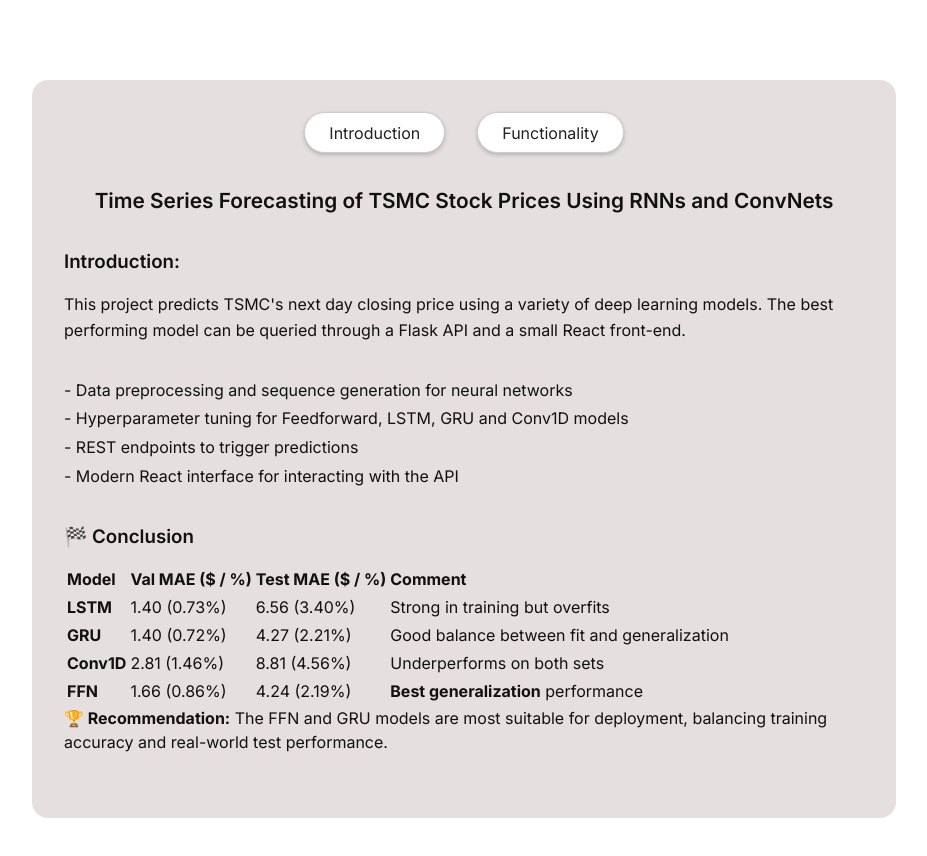
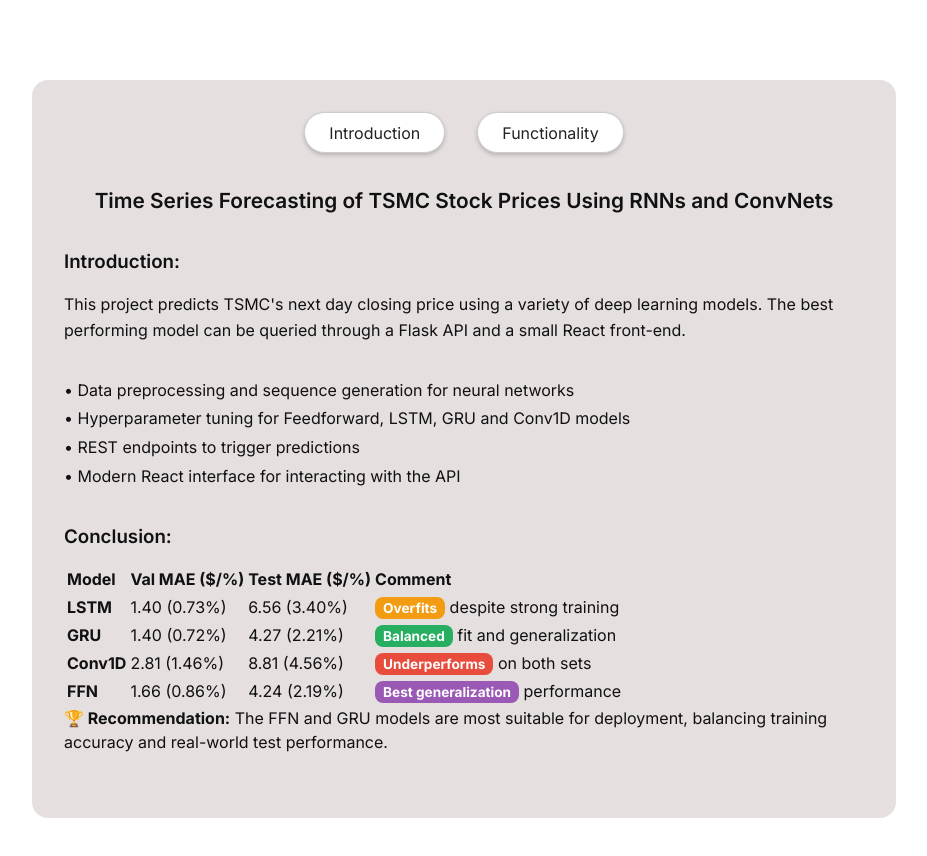
Before and after one commit to hungkaihsin/Time-Series-Forecasting-of-TSMC-Stock-Prices-Using-RNNs-and-ConvNets, a React (Vite) app in the folder frontend/: page /intro in a window 1280 px wide. Shown: the top 856 px of the page, without its empty margins (176-1103 px from the left). Built offline with nearby package versions, Linux system fonts and the light colour scheme.

Commit message:
fix: refactor the introductionPage.jsx and .css file

```diff
--- a/frontend/src/pages/IntroductionPage.jsx
+++ b/frontend/src/pages/IntroductionPage.jsx
@@ -24,21 +24,21 @@
 
       <section className="section">
         <ul>
-          <li>- Data preprocessing and sequence generation for neural networks</li>
-          <li>- Hyperparameter tuning for Feedforward, LSTM, GRU and Conv1D models</li>
-          <li>- REST endpoints to trigger predictions</li>
-          <li>- Modern React interface for interacting with the API</li>
+          <li>• Data preprocessing and sequence generation for neural networks</li>
+          <li>• Hyperparameter tuning for Feedforward, LSTM, GRU and Conv1D models</li>
+          <li>• REST endpoints to trigger predictions</li>
+          <li>• Modern React interface for interacting with the API</li>
         </ul>
       </section>
 
       <section className="section">
-        <h3>🏁 Conclusion</h3>
+        <h3>Conclusion: </h3>
         <table className="conclusion-table">
           <thead>
             <tr>
               <th>Model</th>
-              <th>Val MAE ($ / %)</th>
-              <th>Test MAE ($ / %)</th>
+              <th>Val MAE ($/%)</th>
+              <th>Test MAE ($/%)</th>
               <th>Comment</th>
             </tr>
           </thead>
@@ -47,25 +47,25 @@
               <td><strong>LSTM</strong></td>
               <td>1.40 (0.73%)</td>
               <td>6.56 (3.40%)</td>
-              <td>Strong in training but overfits</td>
+              <td><span className="tag tag-warning">Overfits</span> despite strong training</td>
             </tr>
             <tr>
               <td><strong>GRU</strong></td>
               <td>1.40 (0.72%)</td>
               <td>4.27 (2.21%)</td>
-              <td>Good balance between fit and generalization</td>
+              <td><span className="tag tag-good">Balanced</span> fit and generalization</td>
             </tr>
             <tr>
               <td><strong>Conv1D</strong></td>
               <td>2.81 (1.46%)</td>
               <td>8.81 (4.56%)</td>
-              <td>Underperforms on both sets</td>
+              <td><span className="tag tag-bad">Underperforms</span> on both sets</td>
             </tr>
             <tr>
               <td><strong>FFN</strong></td>
               <td>1.66 (0.86%)</td>
               <td>4.24 (2.19%)</td>
-              <td><strong>Best generalization</strong> performance</td>
+              <td><span className="tag tag-best">Best generalization</span> performance</td>
             </tr>
           </tbody>
         </table>
--- a/frontend/src/pages/PredictionPage.css
+++ b/frontend/src/pages/PredictionPage.css
@@ -150,3 +150,28 @@
 .model-analysis li {
   margin-bottom: 0.6rem;
 }
+
+
+.tag {
+  padding: 0.2rem 0.5rem;
+  border-radius: 0.5rem;
+  font-size: 0.85rem;
+  font-weight: bold;
+  color: white;
+}
+
+.tag-warning {
+  background-color: #f39c12;
+}
+
+.tag-good {
+  background-color: #27ae60;
+}
+
+.tag-bad {
+  background-color: #e74c3c;
+}
+
+.tag-best {
+  background-color: #9b59b6;
+}
```
